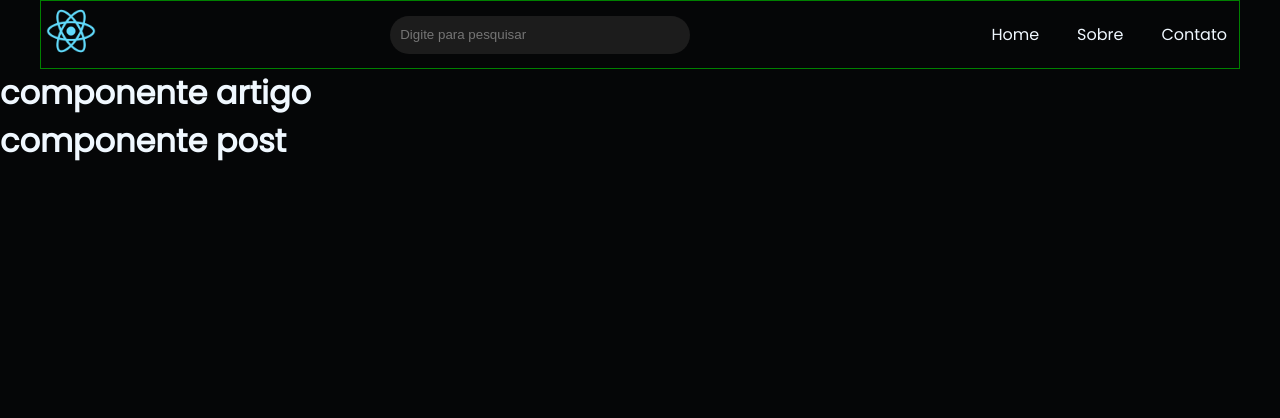
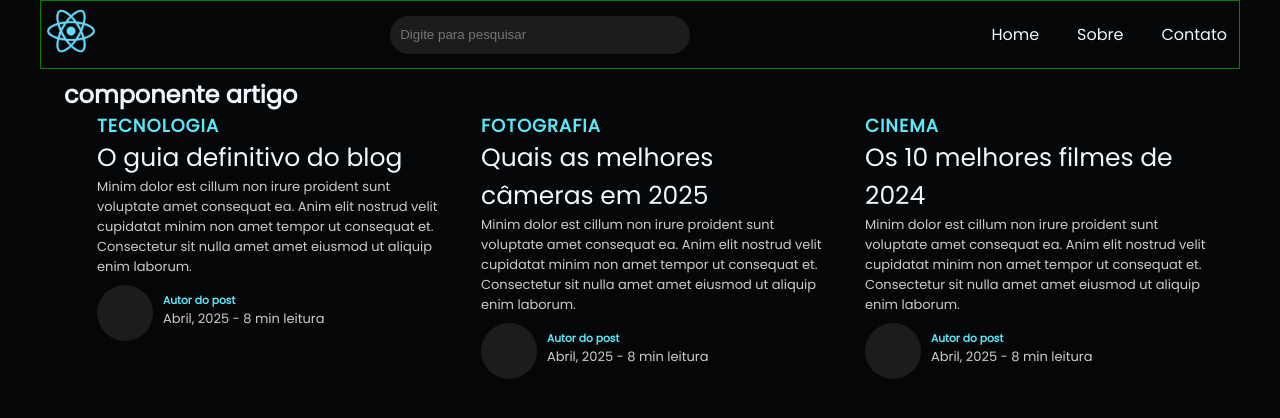
Before and after one commit to DavydEdivaldo/Blog, a React (Create React App) app: page / in a window 1280 px wide. Shown: the top 418 px of the page. Built offline with nearby package versions, Linux system fonts and the light colour scheme.

Commit message:
estilização do pots e implementando os artigo e aprende sobre props

```diff
--- a/src/componentes/Artigos/index.js
+++ b/src/componentes/Artigos/index.js
@@ -3,8 +3,17 @@ import Post from '../Posts';
 function Artigo(){
     return(
         <>
+        <section className='container'>
+
         <h1>componente artigo</h1>
-        <Post></Post>
+        <div className='container-artigo'>
+            <Post subtitle='Tecnologia' title='O guia definitivo do blog'></Post>
+            <Post subtitle='Fotografia' title='Quais as melhores câmeras em 2025'></Post>
+            <Post subtitle='Cinema' title='Os 10 melhores filmes de 2024'></Post>
+        </div>
+
+        </section>
+
         </>
 
     );
--- a/src/componentes/Posts/index.js
+++ b/src/componentes/Posts/index.js
@@ -1,9 +1,23 @@
 
-function Post(){
+function Post(props){
     return(
-        <h1>
-            componente post
-        </h1>
+        <>
+        <div className='post'>
+            <div className='img-post'></div>
+            <h5>{props.subtitle}</h5>
+            <h3>{props.title}</h3>
+            <p className=''>Minim dolor est cillum non irure proident sunt voluptate amet consequat ea. Anim elit nostrud velit cupidatat minim non amet tempor ut consequat et. Consectetur sit nulla amet amet eiusmod ut aliquip enim laborum.</p>
+            <div className='flex container-perfil'>
+                <div className='img-perfil'></div>
+                <div className='descript-perfil'>
+                    <h6>Autor do post</h6>
+                    <p>Abril, 2025 - 8 min leitura</p>
+                </div>
+
+            </div>
+        </div>
+
+        </>
     );
 }
 export default Post;
--- /dev/null
+++ b/src/css/artigo.css
@@ -0,0 +1,10 @@
+
+.container{
+    max-width: 1200px;
+    margin: 0 auto;
+    padding:  8px 24px;
+}
+
+.container-artigo{
+    display: flex;
+}
--- a/src/css/header.css
+++ b/src/css/header.css
@@ -16,10 +16,7 @@ header{
     align-items: center;
 }
 
-.container{
-    max-width: 1200px;
-    margin: 0 auto;
-}
+
 
 .border{
     border: 1px solid red;
--- /dev/null
+++ b/src/css/post.css
@@ -0,0 +1,21 @@
+
+.post{
+    margin-left: 33px;
+}
+
+.img-perfil{
+    width: 56px;
+    height: 56px;
+    background-color: var(--cor-secundaria);
+    border-radius: 50%;
+}
+.descript-perfil{
+    margin: 8px 10px !important;
+}
+.descript-perfil > h6{
+    color: var(--cor-destaque-texto);
+}
+
+.container-perfil{
+    margin-top: 8px;
+}
--- a/src/css/style.css
+++ b/src/css/style.css
@@ -1,6 +1,7 @@
 @import url('https://fonts.googleapis.com/css2?family=Poppins&display=swap');
 @import url("./header.css");
-@import url("./sections.css");
+@import url("./artigo.css");
+@import url("./post.css");
 
 *{
     padding: 0;
@@ -12,6 +13,7 @@
     --cor-primaria: aliceblue;
     --cor-secundaria: #1c1c1c;
     --cor-detalhes: #2b58de;
+    --cor-destaque-texto: #5be7f7;
 }
 
 body{
@@ -22,3 +24,19 @@ body{
     font-weight: 400;
     font-style: normal;
 }
+
+h5{
+    font-size: 18px;
+    text-transform: uppercase;
+    letter-spacing: 1px;
+    color: var(--cor-destaque-texto);
+
+}
+h3{
+    font-size: 25px;
+    font-weight: 300;
+}
+p{
+    font-size: 13px;
+    color: #ccc;
+}
```
Also changed, not shown: src/css/sections.css (deleted).
